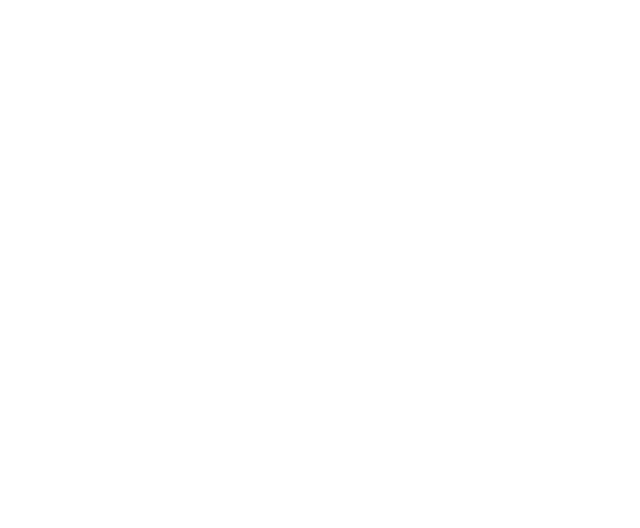
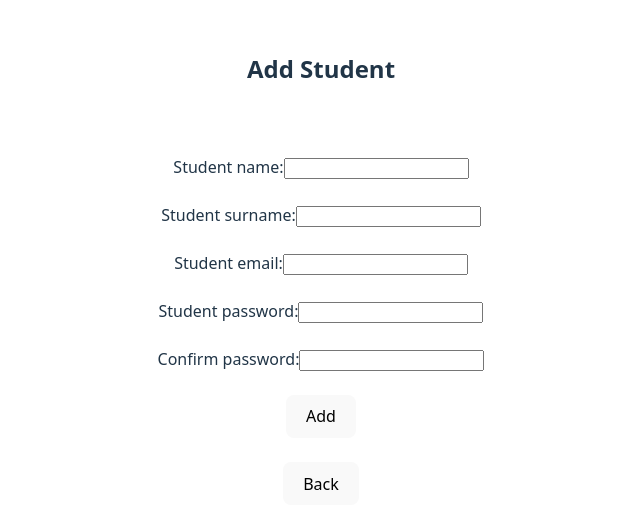
Before and after one commit to Eren4/pusula-student-automation-system, a React (Vite) app in the folder front-end/student-frontend/: page /add-student in a window 1280 px wide. Before the commit this address had no page. Shown: the part 132-660 px from the top of the page, without its empty margins (319-959 px from the left). Built offline with nearby package versions, Linux system fonts and the light colour scheme.

Commit message:
Implement AddStudent functionality

```diff
--- a/front-end/student-frontend/src/App.tsx
+++ b/front-end/student-frontend/src/App.tsx
@@ -17,6 +17,8 @@
 import CourseManagement from './components/CourseManagement.tsx';
 import AddCourse from './components/AddCourse.tsx';
 import EditCourse from './components/EditCourse.tsx';
+import AddStudent from './components/AddStudent.tsx';
+import EditStudent from './components/EditStudent.tsx';
 import './App.css';
 
 function App() {
@@ -40,6 +42,8 @@
         <Route path="/course-management" element={<CourseManagement />}/>
         <Route path="/add-course" element={<AddCourse />}/>
         <Route path="/edit-course" element={<EditCourse />}/>
+        <Route path="/add-student" element={<AddStudent />}/>
+        <Route path="/edit-student" element={<EditStudent />}/>
         <Route path="/" element={<Navigate to="/login" />} />
       </Routes>
     </BrowserRouter>
--- /dev/null
+++ b/front-end/student-frontend/src/components/AddStudent.tsx
@@ -0,0 +1,107 @@
+import axios from 'axios';
+import { useNavigate } from 'react-router-dom';
+import { useEffect, useState } from 'react';
+
+function AddStudent() {
+    const navigate = useNavigate();
+
+    const [studentName, setStudentName] = useState("");
+    const [studentSurname, setStudentSurname] = useState("");
+    const [studentEmail, setStudentEmail] = useState("");
+    const [studentPassword, setStudentPassword] = useState("");
+    const [studentConfirmPassword, setStudentConfirmPassword] = useState("");
+
+    const [error, setError] = useState("");
+
+    const handleAdd = async () => {
+        if(studentPassword !== studentConfirmPassword) {
+            setError("Passwords should match.");
+            return;
+        }
+
+        const newStudent = {
+            studentName: studentName,
+            studentSurname: studentSurname,
+            studentEmail: studentEmail,
+            studentPassword: studentPassword
+        };
+
+        try {
+            await axios.post("http://localhost:5000/api/student", newStudent);
+            alert("Successfully added student!");
+            navigate("/student-management");
+        } catch (err) {
+            if(err.response.status === 409) {
+                setError("Student with same email already exists");
+                console.error("Student with same email already exists:", err);
+            }
+            else {
+                setError("Error in adding student");
+                console.error("Failed to add student:", err);
+            }
+        }
+    }
+
+    return(
+        <div>
+            <h2>Add Student</h2>
+
+            <br /><br />
+
+            <form onSubmit={(e) => {
+                e.preventDefault();
+                handleAdd();
+            }}>
+                <label>Student name:</label>
+                <input type="text"
+                        maxLength={50}
+                        onChange={(e) => setStudentName(e.target.value)}
+                        required/>
+
+                <br /><br />
+
+                <label>Student surname:</label>
+                <input type="text"
+                        maxLength={50}
+                        onChange={(e) => setStudentSurname(e.target.value)}
+                        required/>
+
+                <br /><br />
+
+                <label>Student email:</label>
+                <input type="text"
+                        maxLength={50}
+                        onChange={(e) => setStudentEmail(e.target.value)}
+                        required/>
+
+                <br /><br />
+
+                <label>Student password:</label>
+                <input type="password"
+                        maxLength={50}
+                        onChange={(e) => setStudentPassword(e.target.value)}
+                        required/>
+
+                <br /><br />
+
+                <label>Confirm password:</label>
+                <input type="password"
+                        maxLength={50}
+                        onChange={(e) => setStudentConfirmPassword(e.target.value)}
+                        required/>
+
+                <br /><br />
+
+                {error && <p style={{ color: 'red' }}>{error}</p>}
+
+                <button type="submit">Add</button>
+            </form>
+
+            <br />
+
+            <button type="button" onClick={() => {navigate("/course-management")}}>Back</button>
+        </div>
+    );
+}
+
+export default AddStudent;
--- /dev/null
+++ b/front-end/student-frontend/src/components/EditStudent.tsx
@@ -0,0 +1,9 @@
+import axios from 'axios';
+import { useNavigate } from 'react-router-dom';
+import { useEffect, useState } from 'react';
+
+function EditStudent() {
+
+}
+
+export default EditStudent;
--- a/front-end/student-frontend/src/components/StudentManagement.tsx
+++ b/front-end/student-frontend/src/components/StudentManagement.tsx
@@ -63,7 +63,7 @@
                             <tr key={index}>
                                 <td>{s.studentId}</td>
                                 <td>{s.studentName}</td>
-                                <td>{s.studentName}</td>
+                                <td>{s.studentSurname}</td>
                                 <td>{s.studentEmail}</td>
                                 <td>
                                     <button type="button" onClick={() => {navigate("/edit-student", {state: { student: s }})}}>Edit</button>
```
